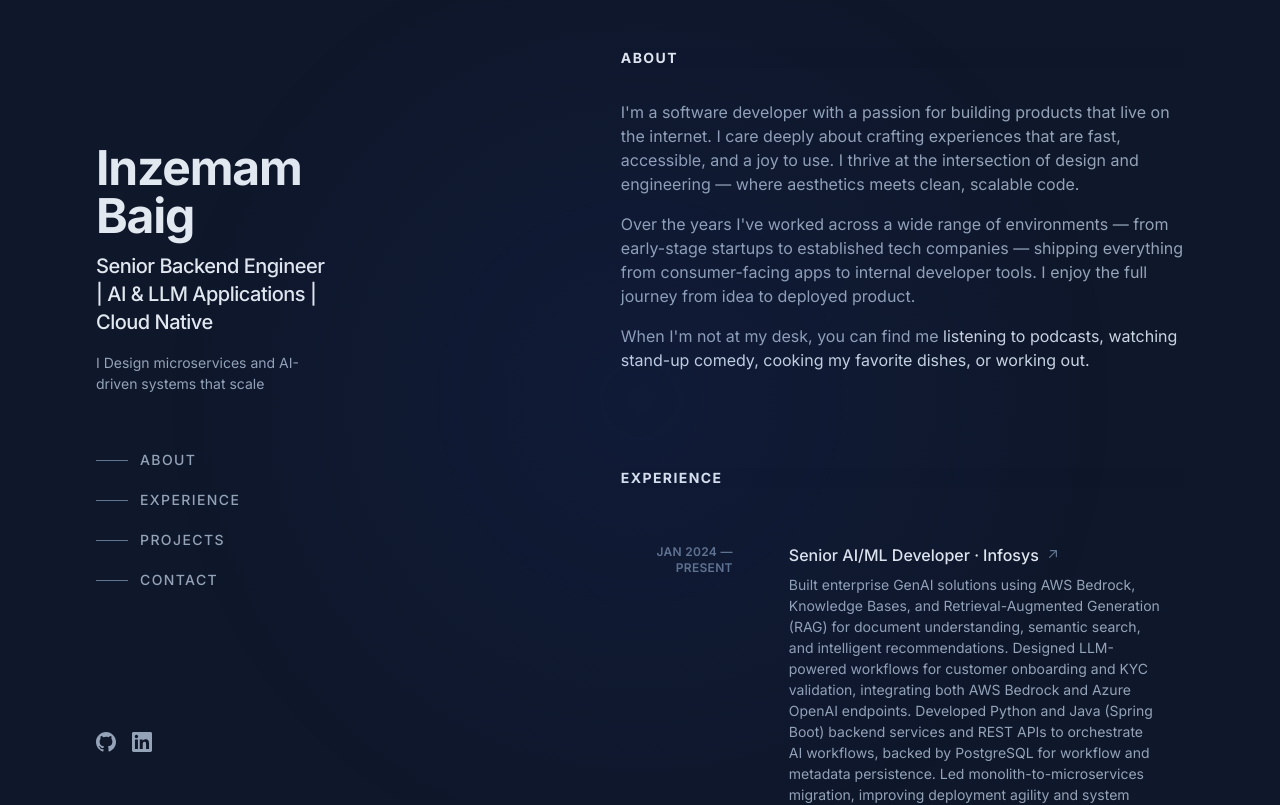
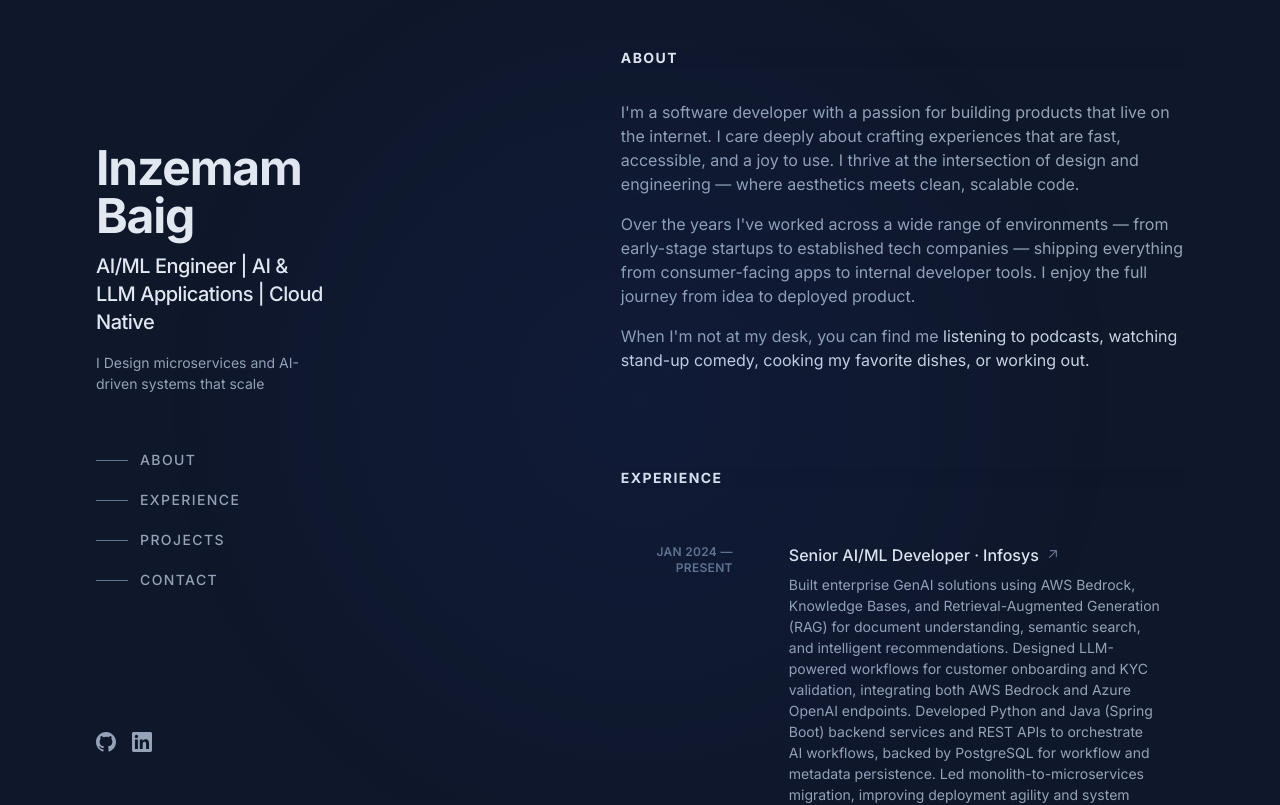
Before and after one commit to inzemambaig/portfolio_web, a Next.js app: page / in a window 1280 px wide. Shown: the top 805 px of the page. Built offline with nearby package versions, Linux system fonts and the light colour scheme.

Commit message:
update sidebar to reflect current role as AI/ML Engineer

```diff
--- a/components/Sidebar.tsx
+++ b/components/Sidebar.tsx
@@ -9,7 +9,7 @@
           Inzemam Baig
         </h1>
         <h2 className="mt-3 text-lg font-medium tracking-tight text-slate-200 sm:text-xl">
-          Senior Backend Engineer | AI & LLM Applications | Cloud Native
+          AI/ML Engineer | AI & LLM Applications | Cloud Native
         </h2>
         <p className="mt-4 max-w-xs text-sm leading-normal text-slate-400">
           I Design microservices and AI-driven systems that scale
```
